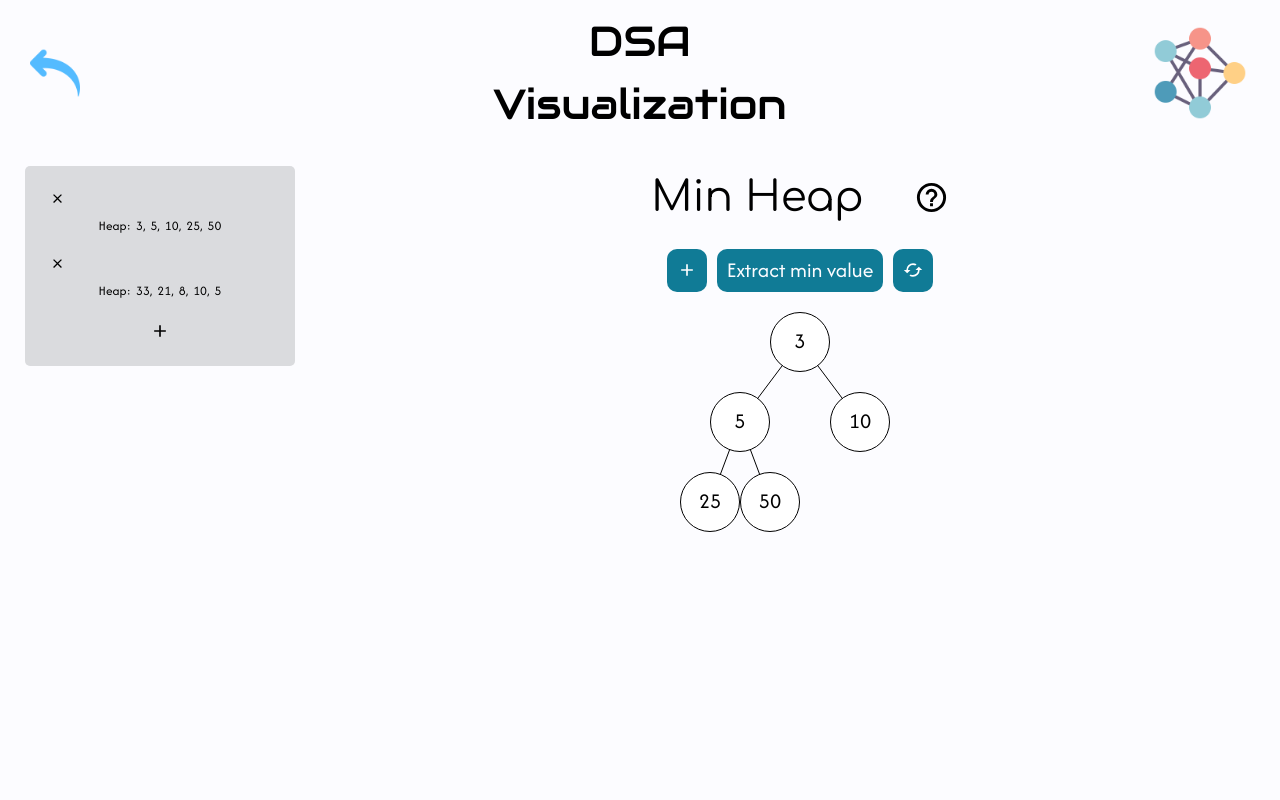
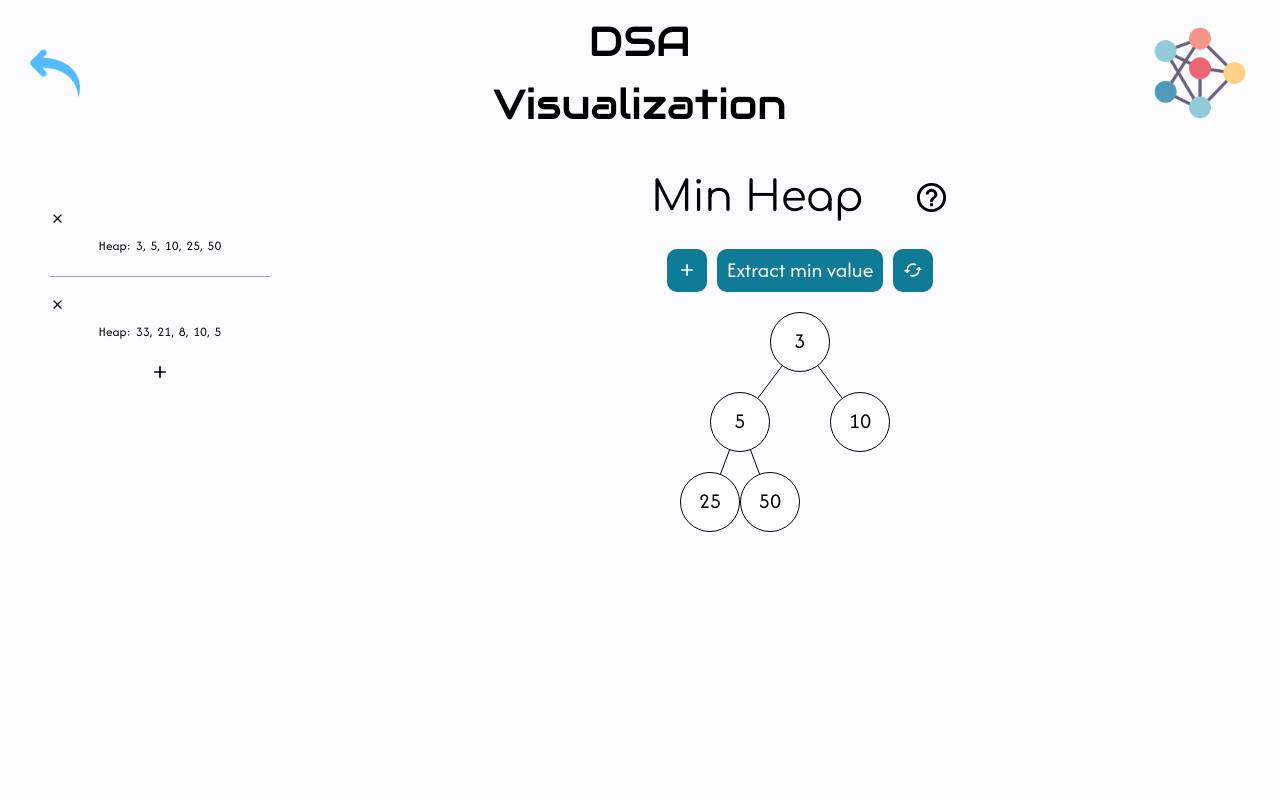
Before and after one commit to NestorNebula/dsa-visualization, a React (Vite) app: page /data-structures/heap in a window 1280 px wide. Shown: the top 800 px of the page. Built offline with nearby package versions, Linux system fonts and the light colour scheme.

Commit message:
feat: update Sidebar/StructureList styles

```diff
--- a/src/components/sidebar/Sidebar.styles.ts
+++ b/src/components/sidebar/Sidebar.styles.ts
@@ -3,7 +3,7 @@ import styled from 'styled-components';
 const Sidebar = styled.aside`
   margin: 0 2.5rem;
   padding: 1rem;
-  background-color: ${(props) => props.theme.lightGrey};
+  background-color: ${(props) => props.theme.timberwolf};
   height: fit-content;
   border-radius: 0.5rem;
   min-width: max-content;
--- a/src/components/structure-list/StructureList.styles.ts
+++ b/src/components/structure-list/StructureList.styles.ts
@@ -3,7 +3,6 @@ import styled from 'styled-components';
 const StructureList = styled.section`
   display: flex;
   flex-direction: column;
-  gap: 2rem;
   font-size: var(--fs-s);
 `;
 const Structure = styled.div`
@@ -11,6 +10,10 @@ const Structure = styled.div`
   width: 100%;
   gap: 1rem;
   justify-items: center;
+  padding: 2rem 0;
+  &:not(:last-of-type) {
+    border-bottom: ${(props) => `1px solid ${props.theme.darkGrey}`};
+  }
 `;
 const StructureButton = styled.button``;
 const Delete = styled.button`
```
